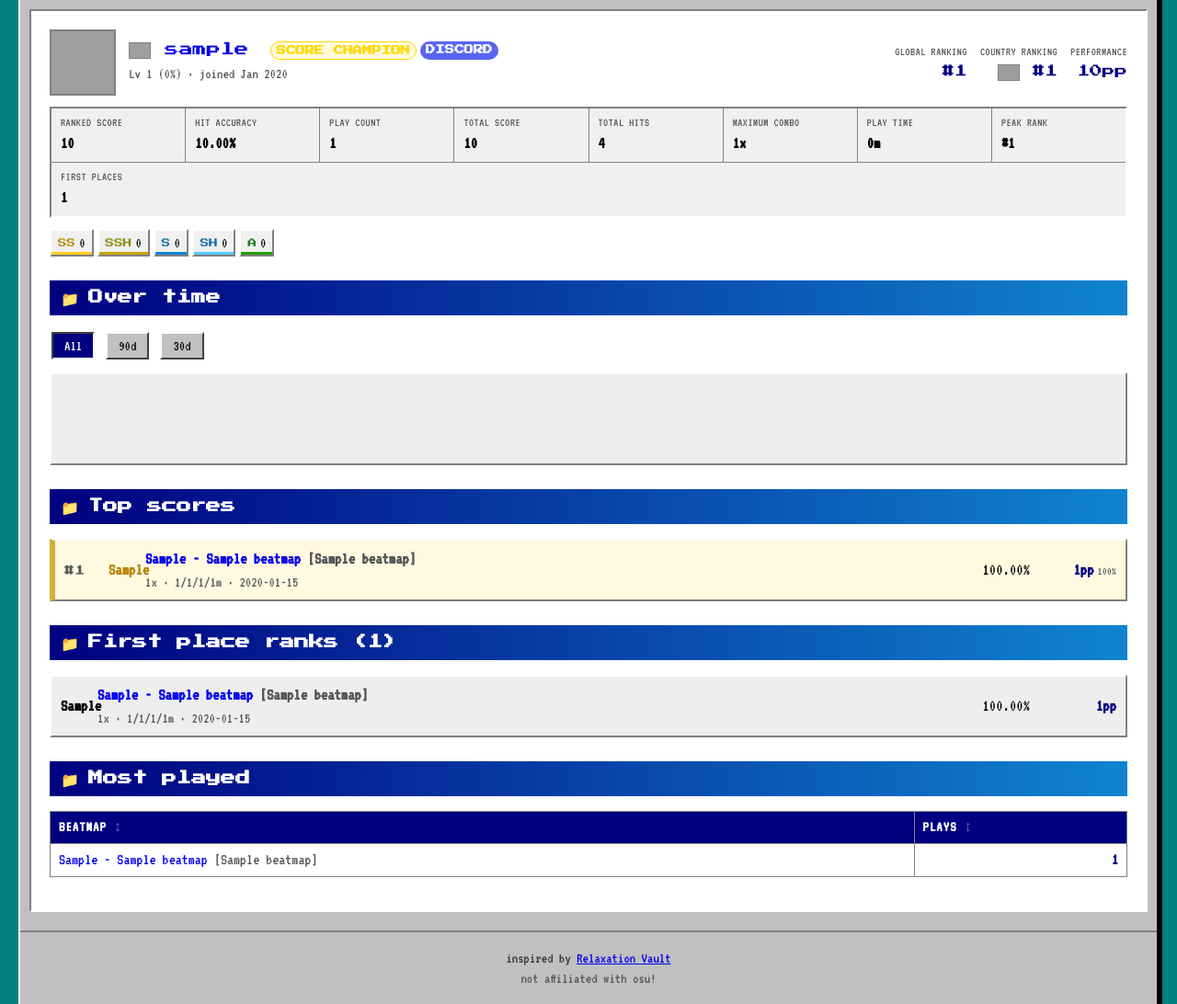
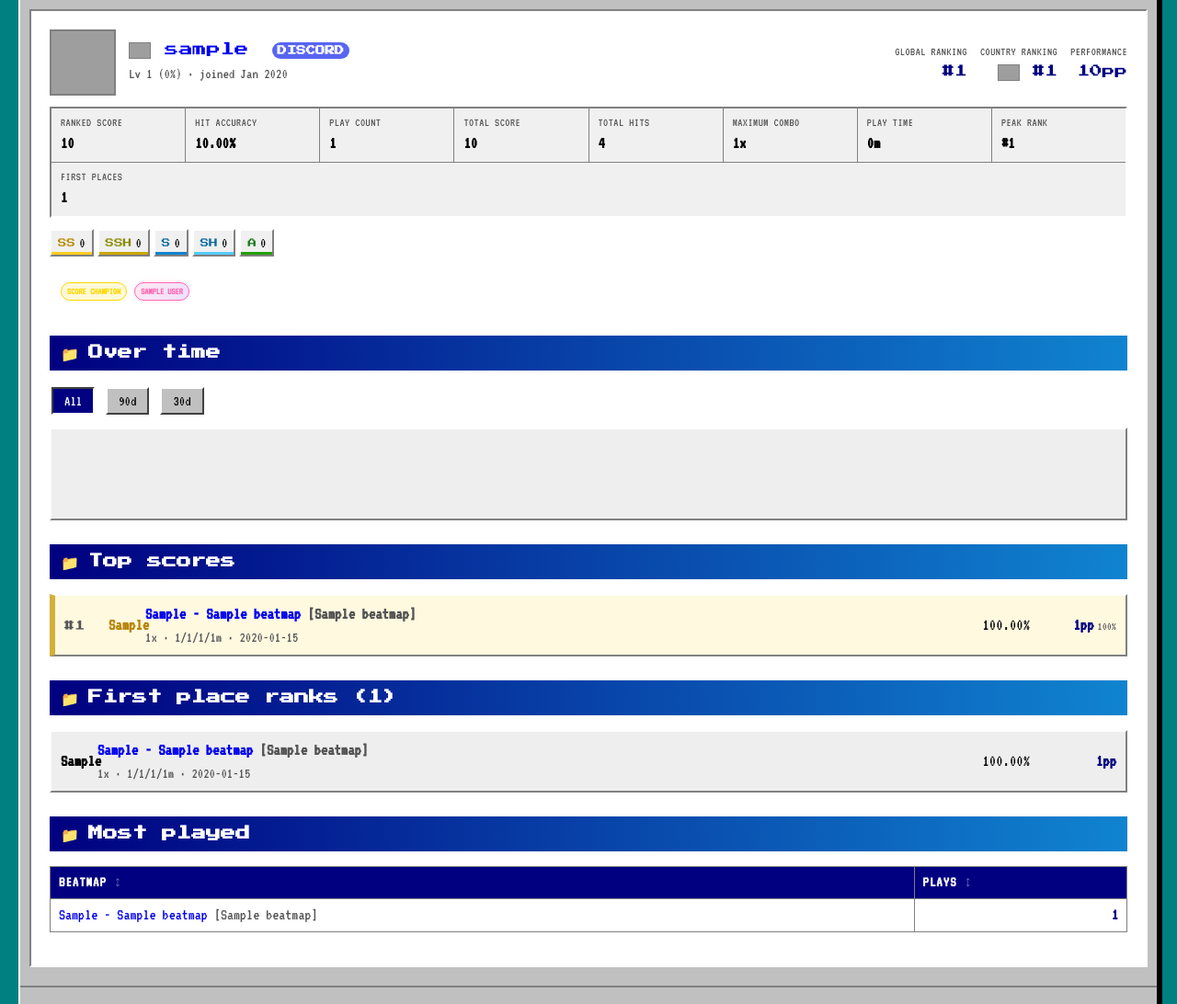
Before and after one commit to JadonKJones/CTBRX-Leaderboard, a Flask app: page /users/1 in a window 1280 px wide. Shown: the part 84-1176 px from the top of the page at 92% size. Run offline with Flask 3, Linux system fonts and the light colour scheme; tables that the repository leaves empty hold one stand-in row (values such as "Sample post"); grey boxes are pictures that could not be loaded.

Commit message:
Best improved features and badge restyling

```diff
--- a/app/leaderboards.py
+++ b/app/leaderboards.py
@@ -536,3 +536,46 @@ def player_timelines(user_id: int) -> dict:
         "rank": rank_series,
         "peak_rank": ({"rank": peak.rank, "date": peak.date.isoformat()} if peak else None),
     }
+
+
+def best_improved(days: int = 7, limit: int = 10) -> list[dict]:
+    """Players who gained the most PP over the last `days` days."""
+    from datetime import timedelta
+    from sqlalchemy import func
+
+    target_date = (datetime.now(timezone.utc) - timedelta(days=days)).date()
+
+    # Subquery to find the latest snapshot date for each user on or before target_date
+    subq = (
+        db.session.query(
+            RankSnapshot.user_id,
+            func.max(RankSnapshot.date).label("max_date")
+        )
+        .filter(RankSnapshot.date <= target_date)
+        .group_by(RankSnapshot.user_id)
+        .subquery()
+    )
+
+    # Subquery to get the actual snapshot data (old PP)
+    snapshots = (
+        db.session.query(RankSnapshot)
+        .join(subq, (RankSnapshot.user_id == subq.c.user_id) & (RankSnapshot.date == subq.c.max_date))
+        .subquery()
+    )
+
+    # Join with current user total_pp
+    results = (
+        db.session.query(User, snapshots.c.pp.label("old_pp"))
+        .join(snapshots, User.id == snapshots.c.user_id)
+        .filter(User.total_pp.isnot(None))
+        .all()
+    )
+
+    improved = []
+    for u, old_pp in results:
+        delta = (u.total_pp or 0) - old_pp
+        if delta > 0:
+            improved.append({"user": u, "delta": delta, "old_pp": old_pp})
+
+    improved.sort(key=lambda x: x["delta"], reverse=True)
+    return improved[:limit]
--- a/app/pipeline.py
+++ b/app/pipeline.py
@@ -520,6 +520,35 @@ def build_api(app) -> OsuApiClient:
     )
 
 
+def award_best_improved(app) -> None:
+    from .leaderboards import best_improved
+    from .models import UserBadge
+
+    with app.app_context():
+        # Get the top 1 most improved player
+        winners = best_improved(days=7, limit=1)
+        if not winners:
+            log.info("No winners for weekly best improved")
+            return
+
+        winner = winners[0]
+        uid = winner["user"].id
+
+        # Calculate week number of the year for the badge name
+        week_num = date.today().isocalendar()[1]
+        badge_name = f"Best Improved - Week {week_num}"
+
+        # Avoid duplicate awards if run manually multiple times
+        existing = db.session.query(UserBadge).filter_by(user_id=uid, badge_name=badge_name).first()
+        if not existing:
+            badge = UserBadge(user_id=uid, badge_name=badge_name)
+            db.session.add(badge)
+            db.session.commit()
+            log.info("Awarded %s to user %s (Delta: %s)", badge_name, uid, winner["delta"])
+        else:
+            log.info("User %s already has %s", uid, badge_name)
+
+
 def start_scheduler(app) -> BackgroundScheduler:
     api = build_api(app)
     sched = BackgroundScheduler(daemon=True, timezone="UTC")
@@ -542,6 +571,11 @@ def start_scheduler(app) -> BackgroundScheduler:
                   seconds=app.config["CLEANUP_INTERVAL"], id="cleanup",
                   max_instances=1, coalesce=True)
 
+    # Run the weekly best improved award every Sunday at 00:00 UTC
+    sched.add_job(_job(award_best_improved, app), "cron",
+                  day_of_week="sun", hour=0, minute=0, id="weekly_improver",
+                  max_instances=1, coalesce=True)
+
     sched.start()
     log.info("scheduler started (firehose every %ss)", app.config["FIREHOSE_INTERVAL"])
     return sched
--- a/app/static/style.css
+++ b/app/static/style.css
@@ -372,3 +372,21 @@ footer.page-footer {
   color: #cd7f32;
   border: 1px solid #cd7f32;
 }
+
+.profile-badges {
+  margin-top: 16px;
+  display: flex;
+  flex-wrap: wrap;
+  gap: 8px;
+  padding: 12px;
+  background: var(--bg-card);
+  border: 1px solid var(--border-card);
+  border-radius: 4px;
+}
+
+.badge-persistent {
+  background: linear-gradient(135deg, rgba(255, 105, 180, 0.15), rgba(138, 43, 226, 0.15));
+  color: #ff69b4;
+  border: 1px solid #ff69b4;
+  box-shadow: 0 0 5px rgba(255, 105, 180, 0.2);
+}
--- a/app/templates/user.html
+++ b/app/templates/user.html
@@ -12,33 +12,8 @@
         <div class="profile-info__name">
           {{ m.flag(user.country_code) }}
           <a href="https://osu.ppy.sh/users/{{ user.id }}/fruits">{{ user.username }}</a>
-          {% if user.id in mod_champs or user.id in acc_champs or user.id in score_champs or user.id in first_place_champs %}
-            <span class="profile-info__badges">
-            {% if user.id in first_place_champs %}
-              {% set fp_info = first_place_champs[user.id] %}
-              {% if fp_info.rank <= 3 %}
-                <span class="badge badge-mod badge-rank-{{ fp_info.rank }}" title="Global #{{ fp_info.rank }} in First Places">
-                  First Place Champion
-                </span>
-              {% endif %}
-            {% endif %}
-            {% if user.id in acc_champs %}
-              <span class="badge badge-mod badge-rank-{{ acc_champs[user.id] }}" title="Global #{{ acc_champs[user.id] }} in Accuracy">Accuracy Champion</span>
-            {% endif %}
-            {% if user.id in score_champs %}
-              <span class="badge badge-mod badge-rank-{{ score_champs[user.id] }}" title="Global #{{ score_champs[user.id] }} in Total Score">Score Champion</span>
-            {% endif %}
-            {% for m, r in mod_champs.get(user.id, []) %}
-              <span class="badge badge-mod badge-rank-{{ r }}" title="Global #{{ r }} for {{ m }}">
-                {{ m }} Champion
-              </span>
-            {% endfor %}
-            {% if user.discord_link %}
-              <span class="badge badge-mod" style="background: #5865F2; border-color: #5865F2; color: #fff;" title="Discord Linked">Discord</span>
-            {% endif %}
-            </span>
-          {% elif user.discord_link %}
-            <span class="profile-info__badges">
+          {% if user.discord_link %}
+            <span class="profile-info__badges" style="margin-left: 10px;">
               <span class="badge badge-mod" style="background: #5865F2; border-color: #5865F2; color: #fff;" title="Discord Linked">Discord</span>
             </span>
           {% endif %}
@@ -68,6 +43,29 @@
     </div>
 
     <div class="profile-grades">{{ m.grades(profile.grades) }}</div>
+
+    {% if user.id in mod_champs or user.id in acc_champs or user.id in score_champs or user.id in first_place_champs or user.badges.count() > 0 %}
+    <div class="profile-badges">
+      {% if user.id in first_place_champs %}
+        {% set fp_info = first_place_champs[user.id] %}
+        {% if fp_info.rank <= 3 %}
+          <div class="badge badge-mod badge-rank-{{ fp_info.rank }}" title="Global #{{ fp_info.rank }} in First Places">First Place Champion</div>
+        {% endif %}
+      {% endif %}
+      {% if user.id in acc_champs %}
+        <div class="badge badge-mod badge-rank-{{ acc_champs[user.id] }}" title="Global #{{ acc_champs[user.id] }} in Accuracy">Accuracy Champion</div>
+      {% endif %}
+      {% if user.id in score_champs %}
+        <div class="badge badge-mod badge-rank-{{ score_champs[user.id] }}" title="Global #{{ score_champs[user.id] }} in Total Score">Score Champion</div>
+      {% endif %}
+      {% for m, r in mod_champs.get(user.id, []) %}
+        <div class="badge badge-mod badge-rank-{{ r }}" title="Global #{{ r }} for {{ m }}">{{ m }} Champion</div>
+      {% endfor %}
+      {% for b in user.badges %}
+        <div class="badge badge-mod badge-persistent" title="Awarded {{ b.awarded_at.strftime('%b %d, %Y') }}">{{ b.badge_name }}</div>
+      {% endfor %}
+    </div>
+    {% endif %}
   </div>
 
   {% if profile.timelines.playcount %}
--- a/app/web.py
+++ b/app/web.py
@@ -164,10 +164,13 @@ def index():
             "scores": make_cumulative_series(scores_counts, scores_base),
             "players": make_cumulative_series(users_counts, users_base),
             "beatmaps": make_cumulative_series(maps_counts, maps_base),
-            "scores_today": scores_today_series
+        "scores_today": scores_today_series
         },
         "days": days
     }
+
+    from .leaderboards import best_improved
+
     return render_template(
         "index.html",
         stats=stats,
@@ -175,6 +178,7 @@ def index():
         high_pp=recent_high_pp(),
         recent=recent_scores(),
         trending=trending_beatmaps(),
+        best_improved=best_improved()
     )
 
 
```
Also changed, not shown: app/models.py (+10 -0 lines), app/templates/index.html (+16 -1 lines).
